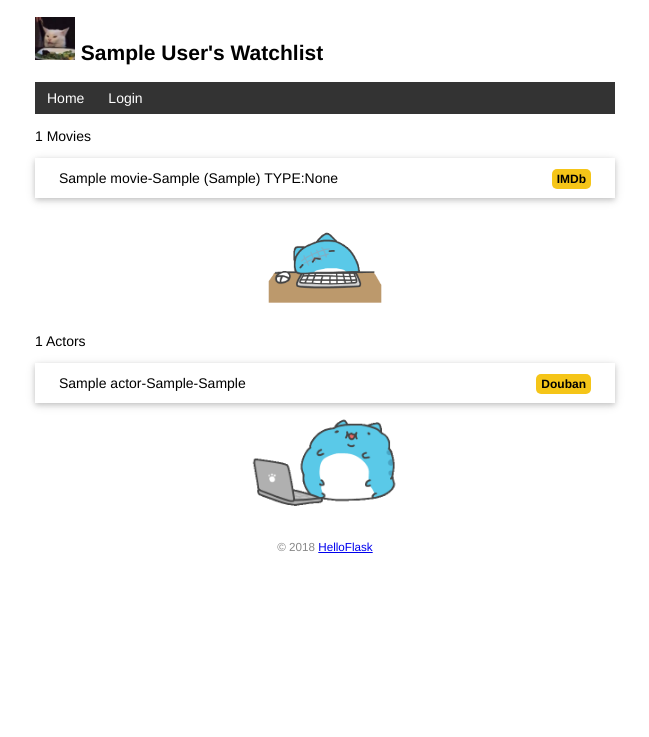
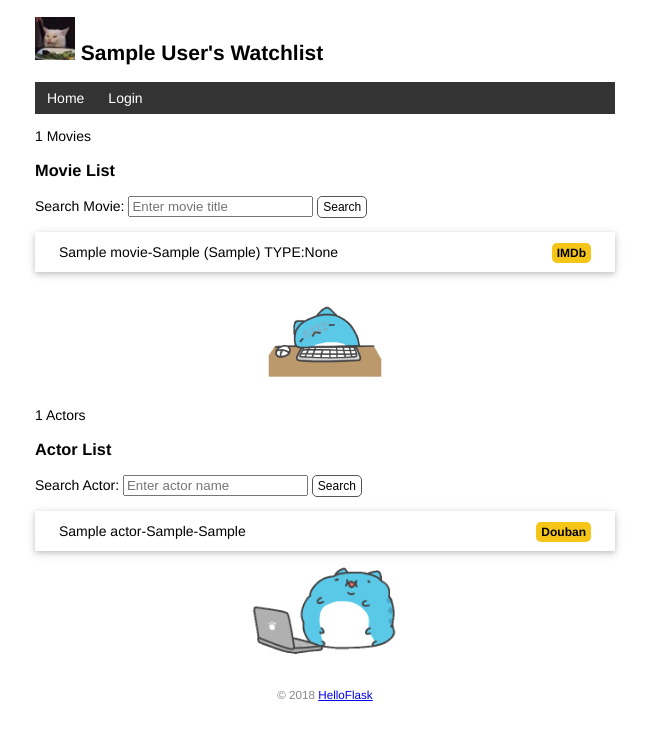
Before and after one commit to silver-cavalier/silver-cavalier.github.com, a Flask app: page / in a window 1280 px wide. Shown: the top 737 px of the page, without its empty margins (315-964 px from the left). Run offline with Flask 3, Linux system fonts and the light colour scheme; tables that the repository leaves empty hold one stand-in row (values such as "Sample post").

Commit message:
realize searching function

```diff
--- a/app.py
+++ b/app.py
@@ -125,9 +125,9 @@ def index():
         db.session.commit() # 提交数据库会话
         flash('Item created.') # 显示成功创建的提示
         return redirect(url_for('index')) # 重定向回主页
-    user = User.query.first()
     movies = Movie.query.all()
     actors = Actor.query.all()
+    user = User.query.first()
     return render_template('index.html', user=user, movies=movies, actors=actors)
 # 注：在 index 视图中，原来传入模板的 name 变量被 user 实例取代，模板 index.html 中的两处 name 变量也要相应的更新为 user.name 属性
 # 录入电影条目
@@ -183,6 +183,13 @@ def delete(movie_id):
     db.session.commit() # 提交数据库会话
     flash('Item deleted.')
     return redirect(url_for('index')) # 重定向回主页
+# 查询电影条目
+@app.route('/search', methods=['GET'])
+def search():
+    # 根据搜索查询查询电影
+    search_query = request.args.get('search_query', '')
+    search_results = Movie.query.filter(Movie.title.ilike(f'%{search_query}%')).all()
+    return render_template('search.html', search_results=search_results)
 
 #编辑演员条目
 @app.route('/movie/edit_actor/<int:actor_id>', methods=['GET', 'POST'])
@@ -214,6 +221,13 @@ def delete_actor(actor_id):
     db.session.commit() # 提交数据库会话
     flash('Item deleted.')
     return redirect(url_for('index')) # 重定向回主页
+# 查询演员条目
+@app.route('/search_actor', methods=['GET'])
+def search_actor():
+    # 根据搜索查询查询电影
+    search_query = request.args.get('search_query', '')
+    search_results = Actor.query.filter(Actor.name.ilike(f'%{search_query}%')).all()
+    return render_template('search_actor.html', search_results=search_results)
 
 # 用户登录
 @app.route('/login', methods=['GET', 'POST'])
--- a/templates/errors/invalid.html
+++ b/templates/errors/invalid.html
@@ -2,7 +2,7 @@
 
 {% block content %}
 
-<p>! 你输入了不合要求的值 !</p>
+<p>! 没有此电影 !</p>
 
 <img alt="Poor" class="poor" src="{{ url_for('static', filename='images/poor.png') }}" title="poor~">
 
--- a/templates/index.html
+++ b/templates/index.html
@@ -9,6 +9,15 @@
     <a class="btn1" href="{{ url_for('input') }}">Click Here To Add New Movie</a>
 </form>
 {% endif %}
+
+<h3>Movie List</h3>
+<!-- Search Form -->
+<form method="get" action="{{ url_for('search') }}" class="search-form">
+    <label for="search_query">Search Movie:</label>
+    <input type="text" name="search_query" id="search_query" placeholder="Enter movie title">
+    <input class="btn" type="submit" value="Search">
+</form>
+
 
 <ul class="movie-list">
     {% for movie in movies %}
@@ -41,6 +50,14 @@
 </form>
 {% endif %}
 
+<h3>Actor List</h3>
+<!-- Search Form -->
+<form method="get" action="{{ url_for('search_actor') }}" class="search-form">
+    <label for="search_query">Search Actor:</label>
+    <input type="text" name="search_query" id="search_query" placeholder="Enter actor name">
+    <input class="btn" type="submit" value="Search">
+</form>
+
 <ul class="actor-list">
     {% for actor in actors %}
     <li>{{ actor.name }}-{{ actor.gender }}-{{ actor.country }}
@@ -51,8 +68,8 @@
                 <input class="btn" type="submit" name="delete" value="Delete" onclick="return confirm('Are you sure?')">
             </form>
             {% endif %}
-            <a class="douban" href="https://search.douban.com/movie/subject_search?search_text={{actor.name}}&cat=1002" target="_blank"
-                title="Find this actor on douban">
+            <a class="douban" href="https://search.douban.com/movie/subject_search?search_text={{actor.name}}&cat=1002"
+                target="_blank" title="Find this actor on douban">
                 Douban</a>
         </span>
     </li>
```
Also changed, not shown: templates/search.html (added, +27 -0 lines), templates/search_actor.html (added, +27 -0 lines).
